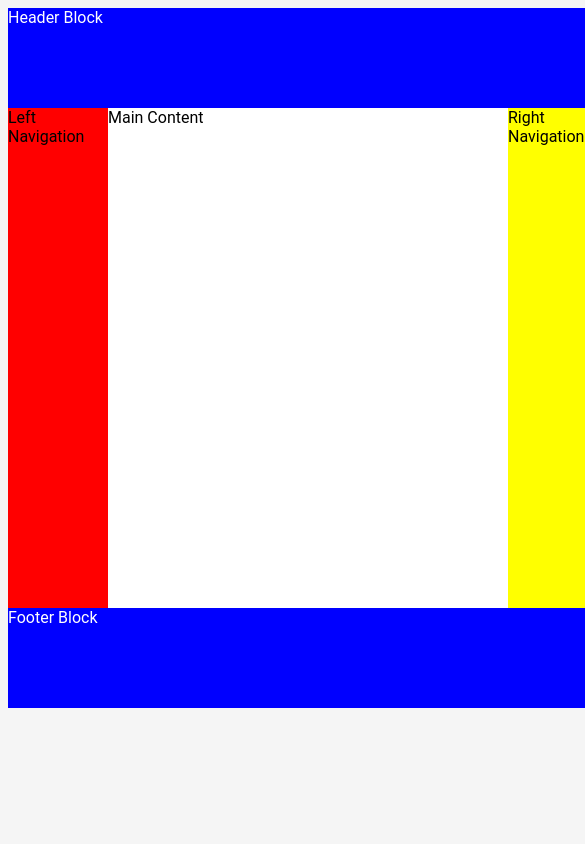
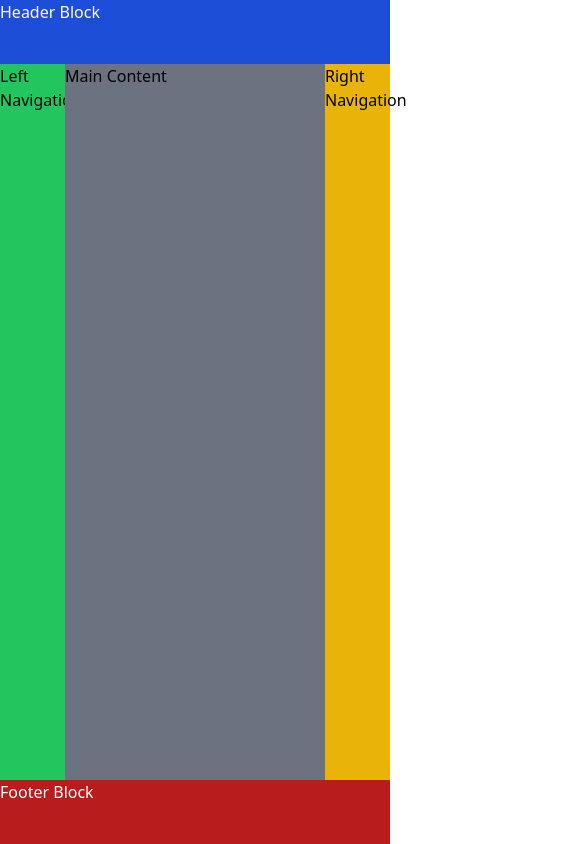
Before and after one commit to compinschools/hello-world-web, a plain HTML site: page index.html in a window 390 px wide. Shown: the top 844 px of the page, 585 px wide, since content can reach past the window. Drawn offline with nearby package versions, Linux system fonts and the light colour scheme.

Commit message:
Make responsive with tailwind Fixes #3

```diff
--- a/index.html
+++ b/index.html
@@ -2,24 +2,26 @@
 <html>
   <head>
     <title>My First Web Page</title>
-    <link rel="stylesheet" type="text/css" href="styles.css">
+    <meta charset="UTF-8">
+    <meta name="viewport" content="width=device-width, initial-scale=1.0">
+    <script src="https://cdn.tailwindcss.com"></script>
   </head>
   <body>
-    <header>
+    <header class="bg-blue-700 text-white h-16 container mx-auto">
       Header Block
     </header>
-    <div id="wrapper">
-      <nav>
+    <div class="container mx-auto flex h-[calc(100vh-128px)]">
+      <nav class="w-1/6 bg-green-500">
         Left Navigation
       </nav>
-      <main>
+      <main class="w-2/3 bg-gray-500">
         Main Content
       </main>
-      <nav id="RightNavigation">
+      <nav class="w-1/6 bg-yellow-500">
         Right Navigation
       </nav>
   </div>
-    <footer>
+    <footer class="bg-red-700 text-white h-16 container mx-auto">
       Footer Block
     </footer>
   </body>
```
